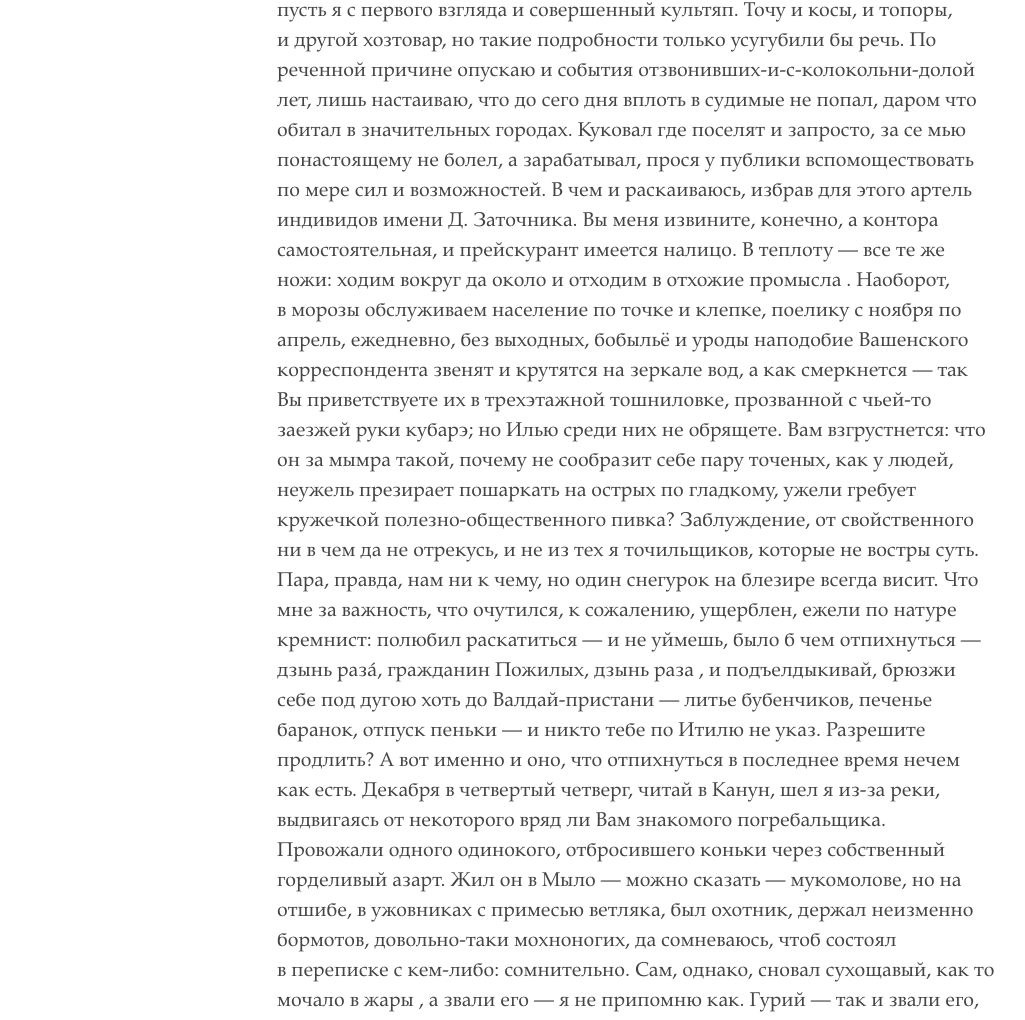
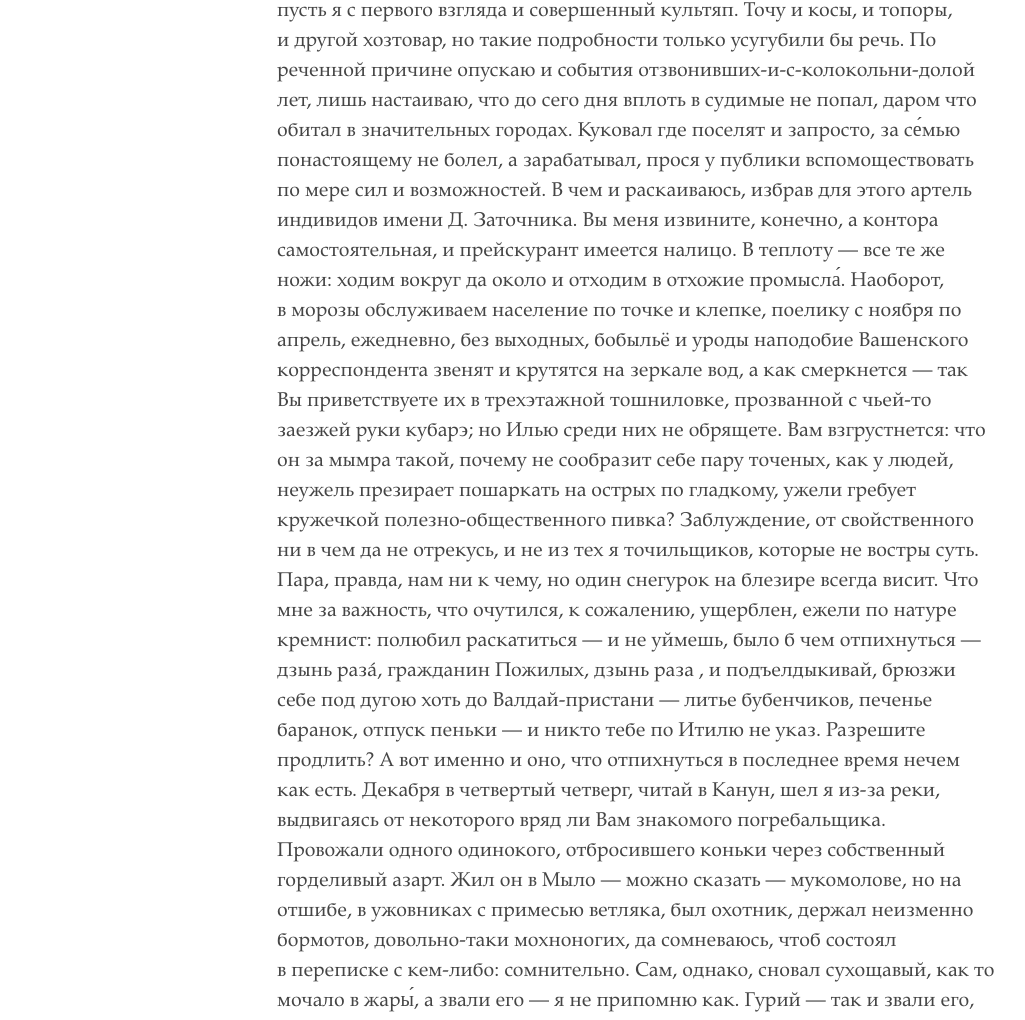
Before and after one commit to digbmc/dog-annotation-site, a Jekyll site: the page built from _texts/01_ru.md, in a window 1280 px wide and 1400 px high. Shown: the part 366-1386 px from the top of the window, without its empty margins (3-1028 px from the left). Built offline with Jekyll 4.4.1, drawn with Linux system fonts in a browser that asks for light colours; some of the changed text lies outside the part shown.

Commit message:
added stresses

```diff
--- a/_texts/01_ru.md
+++ b/_texts/01_ru.md
@@ -10,9 +10,9 @@
 вряд ли, пожалуй, сбить, пусть я с первого взгляда и совершенный
 культяп. Точу и косы, и топоры, и другой хозтовар, но такие подробности только усугубили бы речь. По реченной причине опускаю
 и события отзвонивших-и-с-колокольни-долой лет, лишь настаиваю,
-что до сего дня вплоть в судимые не попал, даром что обитал в значительных городах. Куковал где поселят и запросто, за се мью понастоящему не болел, а зарабатывал, прося у публики вспомоществовать по мере сил и возможностей. В чем и раскаиваюсь, избрав
+что до сего дня вплоть в судимые не попал, даром что обитал в значительных городах. Куковал где поселят и запросто, за се́мью понастоящему не болел, а зарабатывал, прося у публики вспомоществовать по мере сил и возможностей. В чем и раскаиваюсь, избрав
 для этого артель индивидов имени Д. Заточника. Вы меня извините, конечно, а контора самостоятельная, и прейскурант имеется налицо. В теплоту — все те же ножи: ходим вокруг да около и отходим
-в отхожие промысла . Наоборот, в морозы обслуживаем население
+в отхожие промысла́. Наоборот, в морозы обслуживаем население
 по точке и клепке, поелику с ноября по апрель, ежедневно, без выходных, бобыльё и уроды наподобие Вашенского корреспондента
 звенят и крутятся на зеркале вод, а как смеркнется — так Вы приветствуете их в трехэтажной тошниловке, прозванной с чьей-то заезжей руки кубарэ; но Илью среди них не обрящете. Вам взгрустнется: что он за мымра такой, почему не сообразит себе пару точеных,
 как у людей, неужель презирает пошаркать на острых по гладкому,
@@ -24,7 +24,7 @@
 время нечем как есть. Декабря в четвертый четверг, читай в Канун,
 шел я из-за реки, выдвигаясь от некоторого вряд ли Вам знакомого
 погребальщика. Провожали одного одинокого, отбросившего коньки через собственный горделивый азарт. Жил он в Мыло — можно
-сказать — мукомолове, но на отшибе, в ужовниках с примесью ветляка, был охотник, держал неизменно бормотов, довольно-таки мохноногих, да сомневаюсь, чтоб состоял в переписке с кем-либо: сомнительно. Сам, однако, сновал сухощавый, как то мочало в жары ,
+сказать — мукомолове, но на отшибе, в ужовниках с примесью ветляка, был охотник, держал неизменно бормотов, довольно-таки мохноногих, да сомневаюсь, чтоб состоял в переписке с кем-либо: сомнительно. Сам, однако, сновал сухощавый, как то мочало в жары́,
 а звали его — я не припомню как. Гурий — так и звали его, если на
 то пошло. Из развлечений означенного Гурия укажу на следующее:
 вот кто обожал пошаркать и раскатиться по гладкому на точеных,
@@ -32,7 +32,7 @@
 В стрелецкие числа, чтобы опасней, зато бодрей, бобыли обоих мелкоплесовских берегов обустраивают состязания на слабеющем льду.
 Происходит в кромешной темени, предумышленно без небесных
 светил, и народ фигуряет кто мудреней и суетится в горелки и взапуски, не зря промоин и трещин. Что чревовато. Прикурить насчет
-покрутиться всем давал такой Николай, паренек из утильной, в конечном итоге, артели. По фамильярному прозванью Угодник, выступал он по миру как искренний незадачник, и отдельные шутники
+покрутиться всем давал такой Николай, паренек из утильной, в конечном итоге, артели. По фамильярному прозванью Угодник, выступал он по́ миру как искренний незадачник, и отдельные шутники
 из завистников ехидствовали над ним, говоря, что затейливо столь
 выдрючивается оттого, что притерся мыкаться по темным углам,
 ему, мол, в обычину. Хроника его невезухи, если не возражаете, какова? Он, во-первых, изведал семейную матату, но супруга поладила с волкобоем и сжила Угодника долой со двора, во-вторых. И тогда постучался в городнищенский приют для неслышащих, но последние дали от ворот поворот: учрежденье у нас лишь для глухарей,
@@ -42,13 +42,13 @@
 была, ошивался б по дебаркадерам и выручку знай сдавал бы в общий котел, и мы бы тебя за это держали. Угодников Николай, он
 восстал перед ними во весь свой скрюченный рост и, сердито плача
 горючими бельмами, закричал: стручки вы заморские, да случись
-у меня мусики я своя — разве спрашивал бы я у вас, как же быть.
+у меня мусики́я своя — разве спрашивал бы я у вас, как же быть.
 И следующим этапом явился не запылился в дом заезжих бездомных, но те вошли в его шкуру любезно, плеснув от души. И соблазняли: живи-ка, брат, вечно. А наведалась к кому-то из них эта дама
 и замечает Угодника среди прочих убогих, в кругу их: что это там
 у вас между вами невзрачный какой на катке? Не беспокойся, это
 просто Николка у нас между нами катается себе на катке. Вероятно,
 не так уж худо его обстоятельство, говорит, если он лихо так оборачивается. Нет, сказали, оно у него не ахти, табак его обстоятельство,
-только и остается утех, что мысле те выделывать. Дама же: нет уж,
+только и остается утех, что мысле́те выделывать. Дама же: нет уж,
 вы уж лучше не позволяйте ему здесь чудить, ну его, неказистого.
 И богаделы просили Угодника: сделай нам одолжение, не живи-ка,
 брат, вечно, а то нарекания. Ничего не ответил, ведь слыл ко всему
@@ -66,9 +66,9 @@
 подустал, и что нам прикажете делать — мы сбрасываемся по рублю. И считаться. Вышел Гурий из тумана, вынул ножик из кармана,
 стану я тот нож точить, а тебе — вина тащить. Если мне — я с печалью, но я готов. Раз хотел уже приторочить к чеботу снегурок, но
 в это мгновение замечаю, что скучает по рашпилю. Хвать — а рашпиль запропастился совсем, либо коллеги его заиграли. Гурий задумался благородно и говорит: что ты ищешь, скажи. Я сказал. Он
-сказал им: эй вы, механики, верните стру мент, кто заиграл, корешок
-обыскался а то. Но артель отвечала: отзынь, на болт нам долбаный
-рашпиль его. И еще: что он, на рашпиле, что ли, в Сло боду попылит?
+сказал им: эй вы, механики, верните стру́мент, кто заиграл, корешок
+обыскался а то. Но артель отвечала: отзынь, на́ болт нам долбаный
+рашпиль его. И еще: что он, на рашпиле, что ли, в Сло́боду попылит?
 Да и Вы, наверно, засомневаетесь, разумно ли, базируясь под боком
 у кубарэ, в Слободу семь верст киселя хлебать — на рашпиле там
 или на дурашпиле. Не сомневайтесь, ибо ведь жертва жребия спешит
@@ -87,12 +87,12 @@
 докладывал егерь Манул, ходивший по щепетильным нуждам
 в Иные Места, что встречал там страшилищей и почище. Значит, не
 все потеряно, дорогой, и покуда держу я кой-как клепало и брус,
-к бесталанным себя не причислю, и отчаянья в Илье не ищи. Обнаруживаю я рашпиль, заусенец смахнул, и выдвигаюсь, груженый, на
+к бесталанным себя не причислю, и отчаянья в Илье не ищи. Обнаруживаю я рашпиль, заусенец смахнул, и выдвигаюсь, груженый, на́
 реку. Я беру направление наискосяк, под градусом, и поелику лед
 тонок, вся она подо мной как открытая. Достигаю протоки. По ней,
 в затишке наддав, заруливаю под самую Слободу. Тары-бары я там
 особенно не рассусоливаю, недосуг. Совершаю законную куплю-продажу, разворачиваюсь и дую вспять, а сумерки так и вьются над глупой моей башкой, и Даниилы мои издали светят мне штормовою
-коптилкой, чтобы не проскочил я паче чаяния мимо цехов. Приняли мы тогда. Нас ты, горемык, обойдешь как стоячих, артель подначивала, с тобою, Гурий, гоняться мы пасы . Так, механики, так, я меж
+коптилкой, чтобы не проскочил я паче чаяния мимо цехов. Приняли мы тогда. Нас ты, горемык, обойдешь как стоячих, артель подначивала, с тобою, Гурий, гоняться мы пасы́. Так, механики, так, я меж
 всеми тут есть настоящий сухой бегун. Поглядите, он им сказал,
 поглядите во все наши дали заиндевелые, нет эдакого, которого бы
 я не обшаркал, — где юноша сей? Воскурили, заспорили и вышли на
@@ -130,7 +130,7 @@
 кругом, в том числе веретена рябых облаков, и река, и ладьи, что
 брюхатыми вдовами валяются, брошены, кверху пузами возле бань,
 а также лохмотья наши и мы сами, которые в них, — все это не мое
-и не ваше. Знаем-знаем, нищие, как чумовые смеясь, закивали тогда, значит, дай нам тем не менее на душу по хвосту, дай нам рыб не
+и не ваше. Знаем-знаем, нищие, как чумовые смеясь, закивали тогда, значит, дай нам тем не менее на́ душу по хвосту, дай нам рыб не
 твоих, тем более. Вижу, горемыкам Николай плачется на горе, ви жу,
 что на мякине не объегорить мне вас. И вручает каждому по линю.
 Деться некуда — нищих прорва, а он един. Человек одинокий в дороге его, особенно когда синька такая над Волчьей висит, он, позвольте признаться, на целом свете един. Николай дает им всякому
@@ -170,7 +170,7 @@
 Пожилых, положитесь-ка на меня, потерпевшего некогда крушение
 на скоростях. Не поперло тебе, Зынзырелла Илья, повело тебя, покоробило, будто фанерный лист. Кантовались мы в загороде, ютились вольготным браком у Орины в норе, позабыв про печали с печатями. Не клянусь, что по-гладкому катилась наша приязнь, но
 подчеркиваю — сначала обходилось втерпеж. Невтерпеж покатилось, когда со стрелки, где сортировала курьерские, скорые и тому
-подобные и где за недостатком дóсуга с шуры-мурами не особенното впротык, перебросили мою кралю в кирпичную башню, в диспетчера  — вагоны с горки спускать. Не к добру ты мурлыкал, Илья,
+подобные и где за недостатком дóсуга с шуры-мурами не особенното впротык, перебросили мою кралю в кирпичную башню, в диспетчера́ — вагоны с горки спускать. Не к добру ты мурлыкал, Илья,
 предвкушая ее надбавку за чистоту, пел Отраду, живет, говорил,
 в терему, насвистывал, не чая крутых перемен. Лишь затем ты допетрил, что, гонимая узловатою скукотой, сопрягнулась со сцепщиками, стакнулась со ремонтным хамьем и что если и не было в башню
 хода кому — так только тебе, милок. А допетрив, первые сроки еще
@@ -180,7 +180,7 @@
 я пригляделся — не тот, я который на Воздвиженье презентовал.
 Скопидомничал, унижался по дальним дворам, дабы приобрести,
 отказывал в необходимом себе листобой напролет, а пригляделся
-однажды — другой. Я задумался. Прахом скукожилась наша приязнь, отвалить бы в бега — ни мешка, ни сумы, ни обуви. Но не здо рово могуч, привязчивый: вместо этого вызнавал, уговаривал. Что
+однажды — другой. Я задумался. Прахом скукожилась наша приязнь, отвалить бы в бега — ни мешка, ни сумы, ни обуви. Но не здо́рово могуч, привязчивый: вместо этого вызнавал, уговаривал. Что
 это, Орюшка, за гребень особенный такой у тебя? Гребень как гребень, сквозь зубы, шпильки-заколки зажав в зубах. Хм, а мой-то, даренный мною тебе, бережешь неужели же? Как же, как же, в музей
 снесла, ловко она осаживала меня своим языком. На путях, лукавит, утратила гребень тот, и вся недолга. Никнул я, словно флажками ошарашенный зверь, вызнавал, ударяясь в сомнения: хм, а этотто в таком разе с какого пятерика у тебя, подарил разве кто? А заря, замечаю вскользь, занимается и в окне, и в зеркале, отдавая
 в первостатейную переливчатую лазурь, и Орина, она прямо купается там, гибучая, плещется, точно в одном укромном пруду черт-те
@@ -190,7 +190,7 @@
 зазрения. Ну и что же, а мне с башмачным шнуром заколдобило,
 захлестнулась продернутая тесьма. Перервать бы — шалишь, категория попалась упористая. Короче, зубами я узел тот развязал: пребывали еще в наличии. И стояла Орина в одном лишь грошовом
 бисере, а цены ей самой-то не было, днем с огнем таких поискать.
-Не учел, сколько разных перепало мне до нее, но случайными радостями до искалеченья не был я обделен ничуть. Да те радости, право, — и смех и грех, все с ужимками, все колго тятся, норовят дашь
+Не учел, сколько разных перепало мне до нее, но случайными радостями до искалеченья не был я обделен ничуть. Да те радости, право, — и смех и грех, все с ужимками, все колго́тятся, норовят дашь
 на дашь, продешевить опасаясь, будто я им, шикарам, действительно мог чего-нибудь предложить взамен, дурень стрюцкий. И главное, когда угомонишь наконец, то и тогда как-то все сикось-накось,
 скулемано, не вполне, да и нередко без настоящих удобств. А насчет
 показать себя уделить — никогда, ни за какие коврижки: миндальничают. Орину же осознал я вдруг во всей простоте, ну и восхитился, конечно же. Я не вытерпел и дал про это понять, спев куплет из
@@ -215,12 +215,12 @@
 или в области тупой, где никто ничего не сечет, не режет, не рубит
 из-за лени повальной; в местности тупой и в области глухой к исходу напрасно изжитого света, когда людям играл, а они не вняли,
 иль домогался, поточить ли не требуется то да се, дабы иметь на пропитание с них, но не вынесли ни малой даже иглы, разузнай у старого коромысла дорогу к воде и канай, пустобрюхий, к ней в гости,
-что к теще на званый борщ. Ты хромай большаками на единосущной ноге, ковыляй заливными лузя ми, осененный блестким узорочьем. Что такое, что это, словно бы засветилось там тускловато так,
+что к теще на званый борщ. Ты хромай большаками на единосущной ноге, ковыляй заливными лузя́ми, осененный блестким узорочьем. Что такое, что это, словно бы засветилось там тускловато так,
 словно бы тля блудящая на кладбище Быдогощ? Что засквозило в чапыжниках серебром наподобие как бы того, как сквозит алюминиевый котелок твой недраенный в прорехах нештопаной сумы
 твоей? Что это там полыхнуло кубовым холодным огнем, будто бы
 из-под купецкой полы на базаре сосуд гусь-хрустальный с сиволдаем бесценным в очи твои суховатые полыхнул? Что это там развевается впереди сарафанной рюшью, плещется тещиным языком?
 Что да что, ишь — чевокалка какой выискался, беда мне с тобой.
-Волчья река это, паря, твоя родня. Ты скажи ей: ау, старша я, напои
+Волчья река это, паря, твоя родня. Ты скажи ей: ау, старша́я, напои
 меня огорченного текучей собой, накорми перехожего своими ракушками, мне их побольше дай, они приятны на вкус. Их предоставь
 лишь, а соль и спички имею с собой всегда, ну и спать, разумеется,
 уложи вдоль течения, камышек под затылок помягче сунь. И она
```
